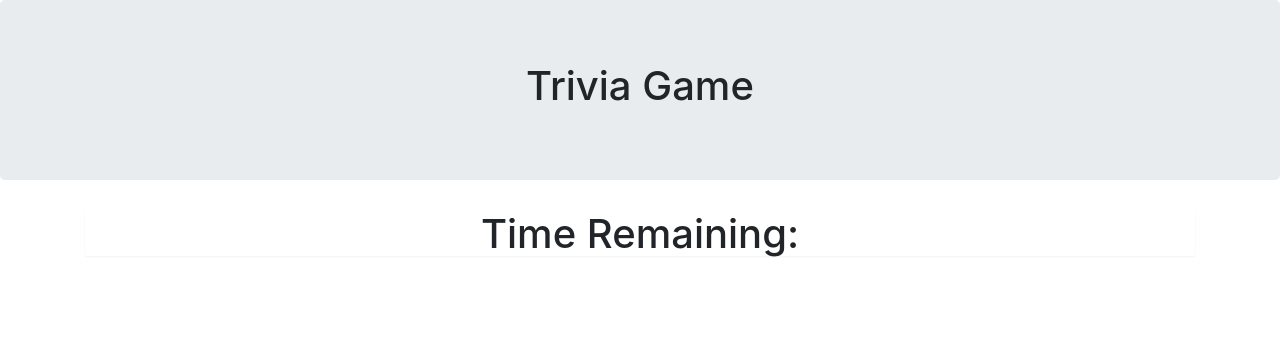
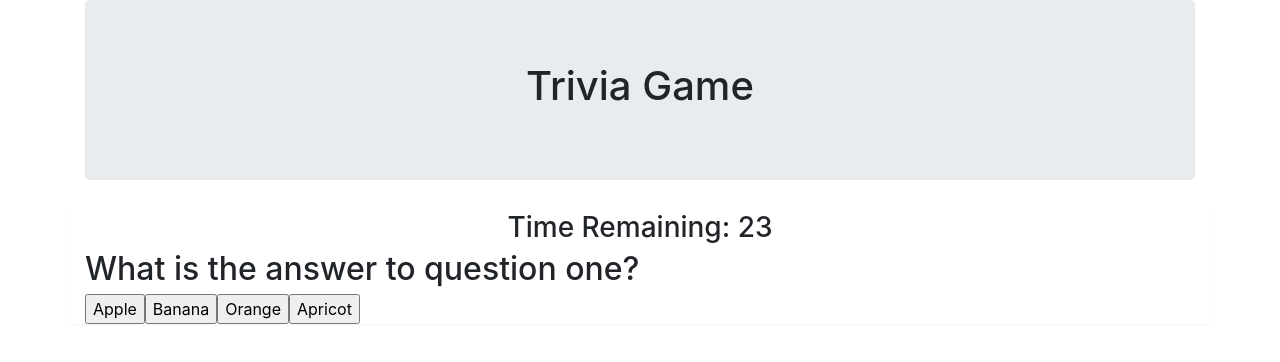
Before and after one commit to rshah-nu/TriviaGame, a plain HTML site: page index.html in a window 1280 px wide. Both pictures are taken after a click on the button "Start". Drawn offline with nearby package versions, Linux system fonts and the light colour scheme.

Commit message:
Question Print fxn working

```diff
--- a/assets/javascript/app.js
+++ b/assets/javascript/app.js
@@ -1,6 +1,61 @@
+
 $("#gameScreen").hide();
 $("#startGame").on("click", function(event){
-    $("#startScreen").fadeOut(function() {
+    $("#startScreen").fadeOut("slow", function() {
         $("#gameScreen").show();
     });
 });
+
+var questionsObject = [{
+    question:"What is the answer to question one?",
+    possibleAnswers: ["Apple", "Banana", "Orange", "Apricot"],
+    correctAnswer: "Apple"
+},
+{
+    question:"What is the answer to question two?",
+    possibleAnswers: ["Pear", "Peach", "Manderian", "Awning"],
+    correctAnswer: "Awning"
+}];
+
+var gameObject = {
+    questions: questionsObject,
+    totalTime: 30,
+    currentQuestion: 0,
+    correctAnswers: 0,
+    incorrectAnswers: 0,
+    decrementTime: function(){
+        gameObject.totalTime--;
+        $("#counterVariable").text(gameObject.totalTime);
+        if (gameObject.totalTime == 0) {
+            gameObject.outOfTime();
+        };
+    },
+    nextQuestion: function(){
+
+    },
+    printQuestion: function(){
+        $("#currentQuestion").html("<h2>" + questionsObject[gameObject.currentQuestion].question + "</h2>");
+        for (var index = 0; index < questionsObject[gameObject.currentQuestion].possibleAnswers.length; index++) {
+            $("#possibleAnswers").append("<button class='answerButton' id='button-" + index + "'>" + questionsObject[gameObject.currentQuestion].possibleAnswers[index] + "</button>");
+        }
+        setInterval(gameObject.decrementTime, 1000);
+    },
+
+    outOfTime: function(){
+
+    },
+    answeredCorrectly: function(){
+
+    },
+    answeredIncorrectly: function(){
+
+    },
+    finalScorePage: function(){
+
+    },
+    startOver: function(){
+
+    }
+};
+// gameObject.decrementTime();
+gameObject.printQuestion();
--- a/index.html
+++ b/index.html
@@ -13,17 +13,22 @@
         <link rel="stylesheet" href="https://maxcdn.bootstrapcdn.com/bootstrap/3.3.7/css/bootstrap-theme.min.css" integrity="sha384-rHyoN1iRsVXV4nD0JutlnGaslCJuC7uwjduW9SVrLvRYooPp2bWYgmgJQIXwl/Sp" crossorigin="anonymous">
     </head>
     <body>
-        <div class="jumbotron">
-            <h1 class="text-center">Trivia Game</h1>
-        </div>
         <div class="container">
-            <div class="col-lg-12 panel panel-default" id="startScreen">
-                <h1 class="text-center" >Totally Trivial Trivia!</h1>
-                <button type="button" class="btn btn-success" id="startGame">Start</button>
+            <div class="jumbotron">
+                <h1 class="text-center">Trivia Game</h1>
             </div>
-            <div class=" col-lg-12 panel panel-default" id="gameScreen">
-                <div class="panel-body">
-                    <h1 class="text-center" id="timeRemaining">Time Remaining: </h1>
+            <div class="row">
+                <div class="col-lg-12 panel panel-default text-center" id="startScreen">
+                    <button type="button" class="btn btn-success" id="startGame">Start</button>
+                </div>
+            </div>
+            <div class="row">
+                <div class=" col-lg-12 panel panel-default" id="gameScreen">
+                    <div class="panel-body">
+                        <h3 class="text-center" id="timeRemaining">Time Remaining: <span id="counterVariable"></span></h3>
+                        <div id="currentQuestion"></div>
+                        <div id="possibleAnswers"></div>
+                    </div>
                 </div>
             </div>
         </div>
```
